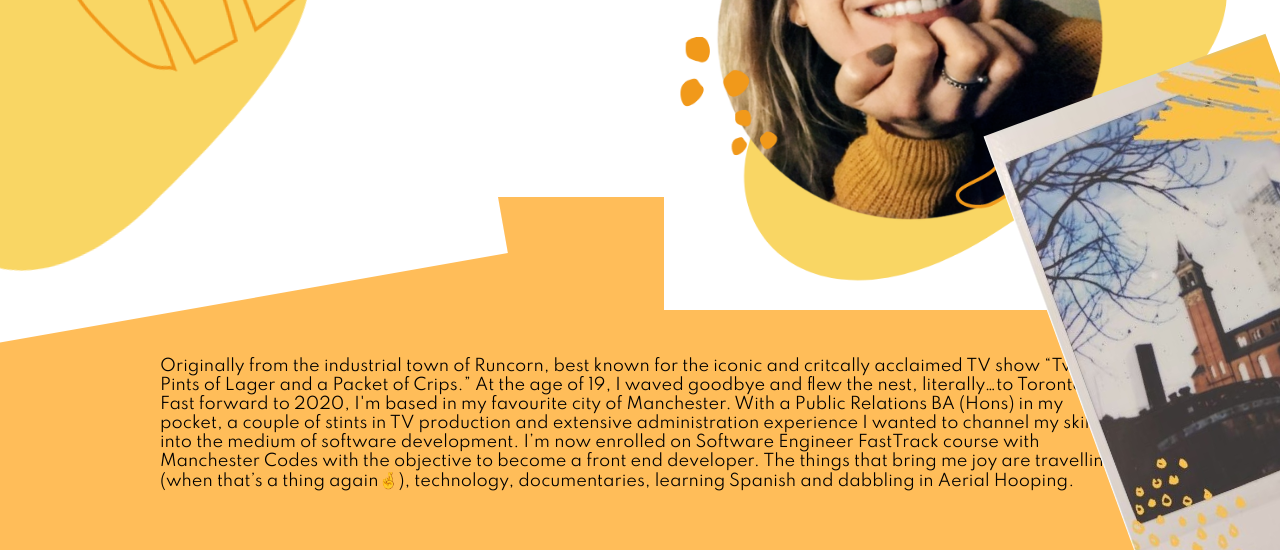
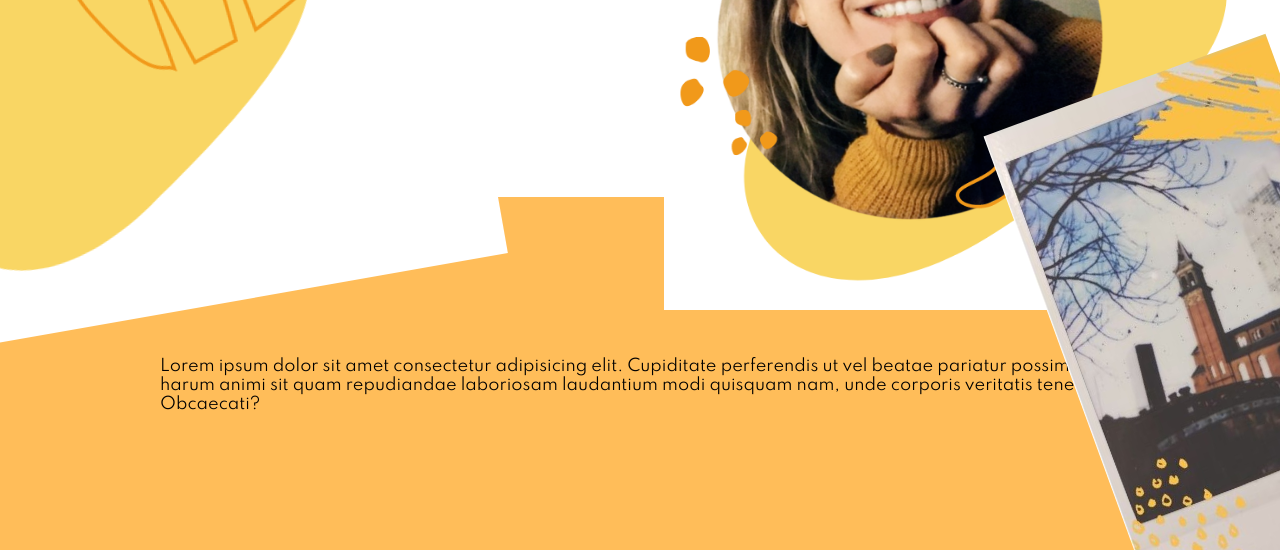
Before and after one commit to JoannaAshaJayne/My-portfolio, a plain HTML site: page index.html in a window 1280 px wide. Shown: the part 250-800 px from the top of the page. Drawn offline with Linux system fonts and the light colour scheme.

Commit message:
commit to main

```diff
--- a/index.html
+++ b/index.html
@@ -60,9 +60,8 @@
 
        <div>
 
-        Originally from the industrial town of Runcorn, best known for the iconic and critcally acclaimed TV show “Two Pints of Lager and a Packet of Crips.” At the age of 19, I waved goodbye and flew the nest, literally…to Toronto.
-        Fast forward to 2020,  I'm  based in my favourite city of Manchester. With a Public Relations BA (Hons) in my pocket, a couple of stints in TV production and extensive administration experience I wanted to channel my skills into the medium of software development. I’m now enrolled on Software Engineer FastTrack course with Manchester Codes with the objective to become a front end developer.
-        The things that bring me joy are travelling (when that’s a thing again🤞), technology, documentaries, learning Spanish and dabbling in Aerial Hooping.
+        Lorem ipsum dolor sit amet consectetur adipisicing elit. Cupiditate perferendis ut vel beatae pariatur possimus harum animi sit quam repudiandae laboriosam laudantium modi quisquam nam, unde corporis veritatis tenetur! Obcaecati?
+
       </div>
       </div>
 
```
